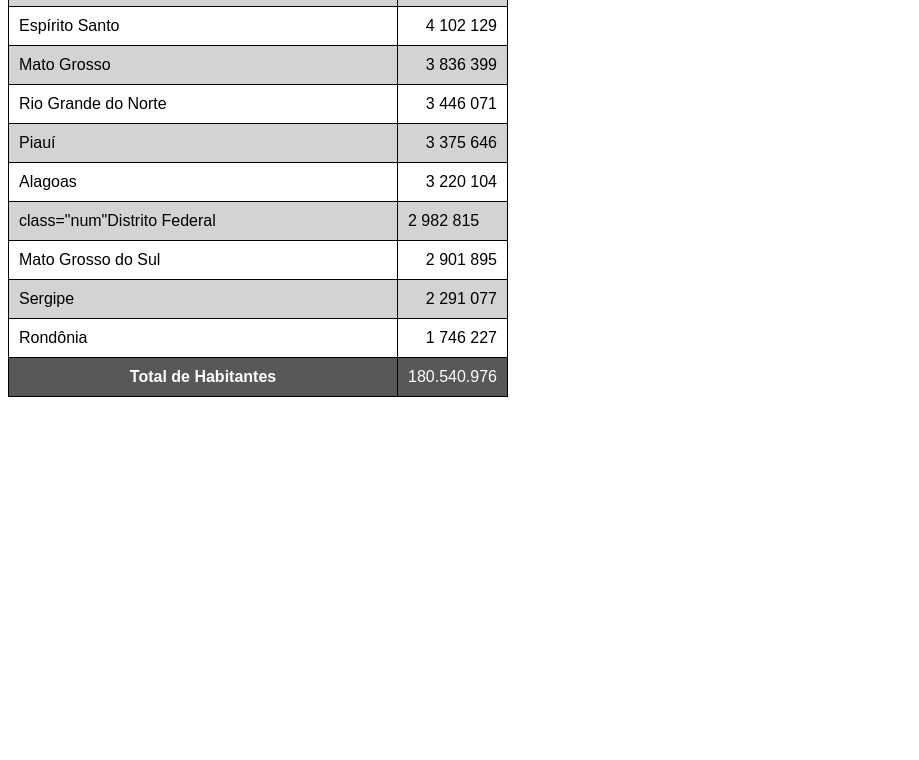
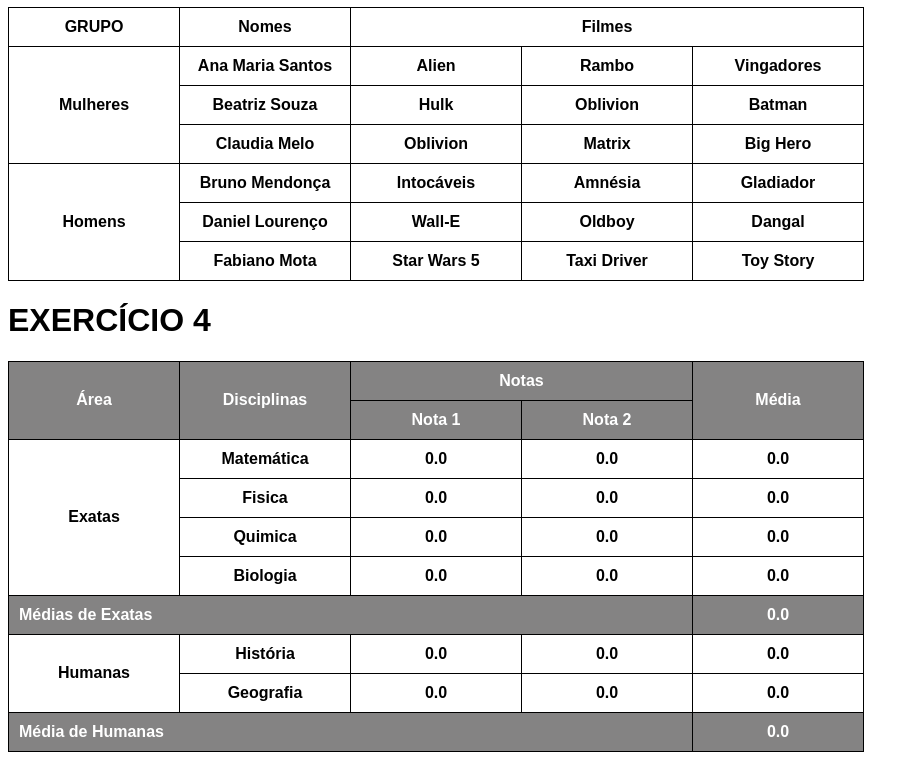
Before and after one commit to Freitas221/tabelas-HTML, a plain HTML site: page tabela002.html in a window 1280 px wide. Shown: the part 625-1385 px from the top of the page, without its empty margins (0-919 px from the left). Before the commit the page ends 1030 px from the top, so only its background shows below. Drawn offline with Linux system fonts and the light colour scheme.

Commit message:
Excluindo e renomeando arquivos

```diff
--- a/tabela002.html
+++ b/tabela002.html
@@ -3,154 +3,207 @@
 <head>
     <meta charset="UTF-8">
     <meta name="viewport" content="width=device-width, initial-scale=1.0">
-    <title>Tabelas Grandes</title>
+    <title>Exercício</title>
     <style>
         body{
             font-family: Arial, Helvetica, sans-serif;
+        }
 
+        table{
+            border-collapse: collapse;
         }
-        table{
-            width: 500px;
-            border-collapse: collapse;
-            position: relative;
+
+        td, th{
+          border: 1px solid black;
+          padding: 10px;
+          text-align: center;
+          width: 150px;
+          font-weight: bold;
         }
-        td, th{
-            border: solid 1px black;
-            padding: 10px;
-        }
-        thead, tfoot{
-            background-color: rgb(90, 87, 87);
+
+        .color{
+            background-color: rgb(132, 131, 131);
             color: white;
         }
 
-        thead > tr > th{
-            position: sticky;
-            top: -1px;
-            background-color: rgb(90, 87, 87);
+        .alinhamento{
+            text-align: left;
         }
 
-        .num{
-            text-align: right;
-        }
-        caption{
-            background-color: lightgray;
-            font-size: 1em;
-            font-weight: bold;
-            padding: 10px;
-        }
-        tbody > tr:nth-child(2n){
-            background-color: lightgray;
-        }
     </style>
 </head>
 <body>
+    <h1>EXERCÍCIO 1</h1>
+
     <table>
-        <caption>População das Unidades Federativas</caption>
+        <tr>
+            <td>1</td>
+            <td>2</td>
+            <td rowspan="2">3</td>
+            <td>4</td>
+        </tr>
+        <tr>
+            <td>5</td>
+            <td>6</td>
+            <td>7</td>
+        </tr>
+        <tr>
+            <td colspan="3">8</td>
+            <td>9</td>
+        </tr>
+        <tr>
+            <td rowspan="2">10</td>
+            <td colspan="2">11</td>
+            <td>12</td>
+        </tr>
+        <tr>
+            <td>13</td>
+            <td>14</td>
+            <td>15</td>
+        </tr>
+    </table>
+
+    <h1>EXERCÍCIO 2</h1>
+
+    <table>
+        <tr>
+            <td colspan="4">A</td>
+            <td rowspan="4">B</td>
+        </tr>
+        <tr>
+            <td rowspan="4">C</td>
+            <td>D</td>
+            <td>E</td>
+            <td>F</td>
+        </tr>
+        <tr>
+            <td>G</td>
+            <td>H</td>
+            <td>I</td>
+        </tr>
+        <tr>
+            <td>J</td>
+            <td>L</td>
+            <td>M</td>
+        </tr>
+        <tr>
+            <td colspan="4">N</td>
+        </tr>
+    </table>
+
+    <h1>EXERCÍCIO 3</h1>
+
+    <table>
         <thead>
-            <th scope="col">Estado</th>
-            <th scope="col" style="width: 60px;">População</th>
+            <th scope="col">GRUPO</th>
+            <th scope="col">Nomes</th>
+            <th scope="colgroup" colspan="3">Filmes</th>
         </thead>
         <tbody>
             <tr>
-                <td>São Paulo</td>
-                <td class="num">45 919 019</td>
+                <th scope="rowgroup" rowspan="3">Mulheres</th>
+                <td>Ana Maria Santos</td>
+                <td>Alien</td>
+                <td>Rambo</td>
+                <td>Vingadores</td>
             </tr>
             <tr>
-                <td>Minas Gerais</td>
-                <td class="num">21 168 791</td>
+                <td>Beatriz Souza</td>
+                <td>Hulk</td>
+                <td>Oblivion</td>
+                <td>Batman</td>
             </tr>
             <tr>
-                <td>Rio de Janeiro</td>
-                <td class="num">17 264 943</td>
+                <td>Claudia Melo</td>
+                <td>Oblivion</td>
+                <td>Matrix</td>
+                <td>Big Hero</td>
             </tr>
             <tr>
-                <td>Bahia</td>
-                <td class="num">14 850 513</td>
+                <th scope="rowgroup " rowspan="3">Homens</th>
+                <td>Bruno Mendonça</td>
+                <td>Intocáveis</td>
+                <td>Amnésia</td>
+                <td>Gladiador</td>
             </tr>
             <tr>
-                <td>Paraná</td>
-                <td class="num">11 824 665</td>
+                <td>Daniel Lourenço</td>
+                <td>Wall-E</td>
+                <td>Oldboy</td>
+                <td>Dangal</td>
             </tr>
             <tr>
-                <td>Rio Grande Do Sul</td>
-                <td class="num">11 229 915</td>
+                <td>Fabiano Mota</td>
+                <td>Star Wars 5</td>
+                <td>Taxi Driver</td>
+                <td>Toy Story</td>
+            </tr>
+        </tbody>
+    </table>
+
+    <h1>EXERCÍCIO 4</h1>
+
+    <table>
+        <thead>
+            <tr class="color">
+                <th rowspan="2" scope="col">Área</th>
+                <th rowspan="2" scope="col">Disciplinas</th>
+                <th rowspan="1" colspan="2" scope=" colgroup">Notas</th>
+                <th rowspan="2" scope="col">Média</th>
+            </tr>
+            <tr class="color">
+                <th scope="col">Nota 1</th>
+                <th scope="col">Nota 2</th>
+            </tr>
+        </thead>
+        <tbody>
+            <tr>
+                <th rowspan="4" scope="rowgroup">Exatas</th>
+                <td>Matemática</td>
+                <td>0.0</td>
+                <td>0.0</td>
+                <td>0.0</td>
             </tr>
             <tr>
-                <td>Pernambuco</td>
-                <td class="num">9 539 029</td>
+                <td>Fisica</td>
+                <td>0.0</td>
+                <td>0.0</td>
+                <td>0.0</td>
             </tr>
             <tr>
-                <td>Ceará</td>
-                <td class="num">9 233 656</td>
+                <td>Quimica</td>
+                <td>0.0</td>
+                <td>0.0</td>
+                <td>0.0</td>
             </tr>
             <tr>
-                <td>Pará</td>
-                <td class="num"> 8 664 306</td>
+                <td>Biologia</td>
+                <td>0.0</td>
+                <td>0.0</td>
+                <td>0.0</td>
+            </tr>
+            <tr class="color">
+                <th colspan="4" scope="row" class="alinhamento">Médias de Exatas</th>
+                <td>0.0</td>
             </tr>
             <tr>
-                <td>Santa Catarina</td>
-                <td class="num">8 058 447</td>
+                <th rowspan="2" scope="rowgroup">Humanas</th>
+                <td>História</td>
+                <td>0.0</td>
+                <td>0.0</td>
+                <td>0.0</td>
             </tr>
             <tr>
-                <td>Goiás</td>
-                <td class="num">7 350 483</td>
+                <td>Geografia</td>
+                <td>0.0</td>
+                <td>0.0</td>
+                <td>0.0</td>
             </tr>
-            <tr>
-                <td>Maranhão</td>
-                <td class="num">7 010 960</td>
+            <tr class="color">
+                <th colspan="4" class="alinhamento">Média de Humanas</th>
+                <td>0.0</td>
             </tr>
-            <tr>
-                <td>Amazonas</td>
-                <td class="num">4 281 209</td>
-            </tr>
-            <tr>
-                <td>Paraíba</td>
-                <td class="num">4 145 040</td>
-            </tr>
-            <tr>
-                <td>Espírito Santo</td>
-                <td class="num">4 102 129</td>
-            </tr>
-            <tr>
-                <td>Mato Grosso</td>
-                <td class="num"> 3 836 399</td>
-            </tr>
-            <tr>
-                <td>Rio Grande do Norte</td>
-                <td class="num">3 446 071</td>
-            </tr>
-            <tr>
-                <td>Piauí</td>
-                <td class="num">3 375 646</td>
-            </tr>
-            <tr>
-                <td>Alagoas</td>
-                <td class="num">3 220 104</td>
-            </tr>
-            <tr>
-                <td> class="num"Distrito Federal</td>
-                <td>2 982 815</td>
-            </tr>
-            <tr>
-                <td>Mato Grosso do Sul</td>
-                <td class="num">2 901 895</td>
-            </tr>
-            <tr>
-                <td>Sergipe</td>
-                <td class="num">2 291 077</td>
-            </tr>
-            <tr>
-                <td>Rondônia</td>
-                <td class="num">1 746 227</td>
-            </tr>
-
         </tbody>
-        <tfoot>
-            <tr>
-                <th scope="row">Total de Habitantes</th>
-                <td>180.540.976</td>
-            </tr>
-        </tfoot>
     </table>
 </body>
 </html>
```
Also changed, not shown: tabela001.html (deleted, +0 -58 lines), tabela003.html (deleted, +0 -44 lines), tabela004.html (deleted, +0 -209 lines).
